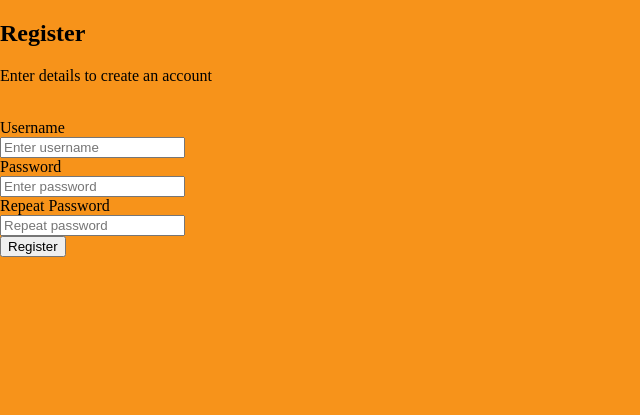
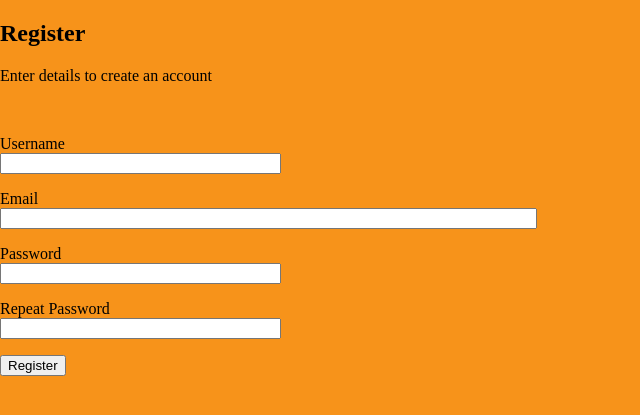
Before and after one commit to kshitiz675/Agile-Web-Development-Project, a Flask app: page /registration in a window 1280 px wide. Shown: the part 80-495 px from the top of the page, without its empty margins (0-640 px from the left). Run offline with Flask 2, Linux system fonts and the light colour scheme; parts of the project's set-up code (start-up, migrations or seed data) failed here and were passed over.

Commit message:
Update LoginForm & RegistrationForm

```diff
--- a/app/__init__.py
+++ b/app/__init__.py
@@ -2,12 +2,15 @@ from flask import Flask
 from config import Config
 from flask_sqlalchemy import SQLAlchemy
 from flask_migrate import Migrate, upgrade
+from flask_login import LoginManager
 
 app = Flask(__name__)
 app.static_folder = 'static'
 app.config.from_object(Config)
 db = SQLAlchemy(app)
 migrate = Migrate(app, db)
+
+login = LoginManager(app)
 
 with app.app_context():
     upgrade()
--- a/app/forms.py
+++ b/app/forms.py
@@ -1,4 +1,4 @@
-from flask import Flask
+"""from flask import Flask
 from config import Config
 
 app = Flask(__name__)
@@ -6,3 +6,33 @@ app.static_folder = 'static'
 app.config.from_object(Config)
 
 from app import routes
+"""
+from flask_wtf import FlaskForm
+from wtforms import StringField, PasswordField, BooleanField, SubmitField
+from wtforms.validators import DataRequired, ValidationError, Email, EqualTo
+from app.models import User
+
+class LoginForm(FlaskForm):
+    username = StringField('Username', validators=[DataRequired()])
+    password = PasswordField('Password', validators=[DataRequired()])
+    remember_me = BooleanField('Remember Me')
+    submit = SubmitField('Sign In')
+
+class RegistrationForm(FlaskForm):
+    username = StringField('Username', validators=[DataRequired()])
+    email = StringField('Email', validators=[DataRequired(), Email()])
+    password = PasswordField('Password', validators=[DataRequired()])
+    password2 = PasswordField(
+        'Repeat Password', validators=[DataRequired(), EqualTo('password')]
+    )
+    submit = SubmitField('Register')
+
+    def validate_username(self, username):
+        user = User.query.filter_by(username=username.data).first()
+        if user is not None:
+            raise ValidationError('Please use a different username.')
+
+    def validate_email(self, email):
+        user = User.query.filter_by(email=email.data).first()
+        if email is not None:
+            raise ValidationError('Please use a different email address.')
--- a/app/routes.py
+++ b/app/routes.py
@@ -1,6 +1,10 @@
-from flask import render_template, url_for, redirect
-from app import app
-#from app.forms import LoginForm
+from flask import render_template, url_for, redirect, flash
+from app import app, db
+from app.forms import LoginForm, RegistrationForm
+from flask_login import current_user, login_user, logout_user
+from app.models import User
+#from flask_login import login_required
+#Place @login_required for pages that require users to be signed in
 
 @app.route('/')
 @app.route('/index')
@@ -18,11 +22,32 @@ def assessment():
 
 @app.route('/login', methods=['GET', 'POST'])
 def login():
-   form = LoginForm()
-   if form.validate_on_submit():
-       return redirect('/index')
-   return render_template('Login.html', title='Login', form=form)
+    if current_user.is_authenticated:
+        return redirect(url_for('index'))
+    form = LoginForm()
+    if form.validate_on_submit():
+        user = User.query.filter_by(username=form.username.data).first()
+        if user is None or not user.check_password(form.password.data):
+            flash('Invalid username or password')
+            return redirect(url_for('login'))
+        login_user(user, remember=form.remember_me.data)
+        return redirect('/index')
+    return render_template('Login.html', title='Login', form=form)
+
+@app.route('/logout')
+def logout():
+    logout_user()
+    return redirect(url_for('index'))
 
 @app.route('/registration')
 def registration():
-    return render_template('Registration.html', title='Registration')
+    if current_user.is_authenticated:
+        return redirect(url_for('index'))
+    form = RegistrationForm()
+    if form.validate_on_submit():
+        user = User(username=form.username.data, email=form.email.data)
+        user.set_password(form.password.data)
+        db.session.add(user)
+        db.session.commit()
+        return redirect(url_for('login'))
+    return render_template('Registration.html', title='Registration', form=form)
--- a/app/static/CSS/Layout.css
+++ b/app/static/CSS/Layout.css
@@ -93,6 +93,10 @@ header {
     justify-content: center;
     width: 80px;
 }
+.login-button a{
+    color:white;
+    text-decoration:none;
+}
 
 .login-button:hover {
     cursor: pointer;
--- a/app/templates/Login.html
+++ b/app/templates/Login.html
@@ -23,6 +23,8 @@
         </p> <br />
         <p>{{form.remember_me.label}}{{form.remember_me()}}</p>
         <p>{{form.submit()}}</p>
+
+        <p>Are you new here? <a href="{{url_for('registration')}}">Click to Register!</a></p>
     </form>
 
 
--- a/app/templates/Registration.html
+++ b/app/templates/Registration.html
@@ -1,18 +1,38 @@
 {%extends "layout.html"%}
 
 {%block content%}
-    <form>
+    <form action="" method="post">
         <h1>Register</h1>
+        {{form.hidden_tag()}}
         <p>Enter details to create an account</p><br />
-
-        <label for="username">Username</label><br />
-        <input type="text" placeholder="Enter username" name="username" id="username" required> <br />
-
-        <label for="pass">Password</label><br />
-        <input type="password" placeholder="Enter password" name="pass" id="pass" required> <br />
-
-        <label for="pass_repeat">Repeat Password</label><br />
-        <input type="password" placeholder="Repeat password" name="pass_repeat" id="pass_repeat" required> <br />
-        <button type="submit" class="reg">Register</button><br />
+        <p>
+            {{form.username.label}}<br>
+            {{form.username(size=32)}}
+            {% for error in form.username.errors %}
+            <span style="color:red;">[{{error}}]</span>
+            {% endfor %}
+        </p>
+        <p>
+            {{ form.email.label }}<br>
+            {{ form.email(size=64) }}<br>
+            {% for error in form.email.errors %}
+            <span style="color: red;">[{{ error }}]</span>
+            {% endfor %}
+        </p>
+        <p>
+            {{ form.password.label }}<br>
+            {{ form.password(size=32) }}<br>
+            {% for error in form.password.errors %}
+            <span style="color: red;">[{{ error }}]</span>
+            {% endfor %}
+        </p>
+        <p>
+            {{ form.password2.label }}<br>
+            {{ form.password2(size=32) }}<br>
+            {% for error in form.password2.errors %}
+            <span style="color: red;">[{{ error }}]</span>
+            {% endfor %}
+        </p>
+        <p>{{ form.submit() }}</p>
     </form>
 {%endblock%}
--- a/app/templates/layout.html
+++ b/app/templates/layout.html
@@ -39,12 +39,21 @@
                 </nav>
                 <div id="login-container">
                     <div class="flex">
+                        {% if current_user.is_anonymous %}
                         <button class="login-button background-indigo">
-                            Login
+                            <a href="/login">Login</a>
                         </button>
+                        {% else %}
+                        <button class="login-button background-indigo">
+                            <a href="{{url_for('logout')}}">Logout</a>
+                        </button>
+                        {% endif %}
+                        </button>
+                        {% if current_user.is_anonymous %}
                         <button class="login-button background-darkgray">
-                            Register
+                            <a href="{{url_for('registration')}}">Register</a>
                         </button>
+                        {% endif %}
                     </div>
                     <div>
 
```
Also changed, not shown: app/models.py (+16 -2 lines).
